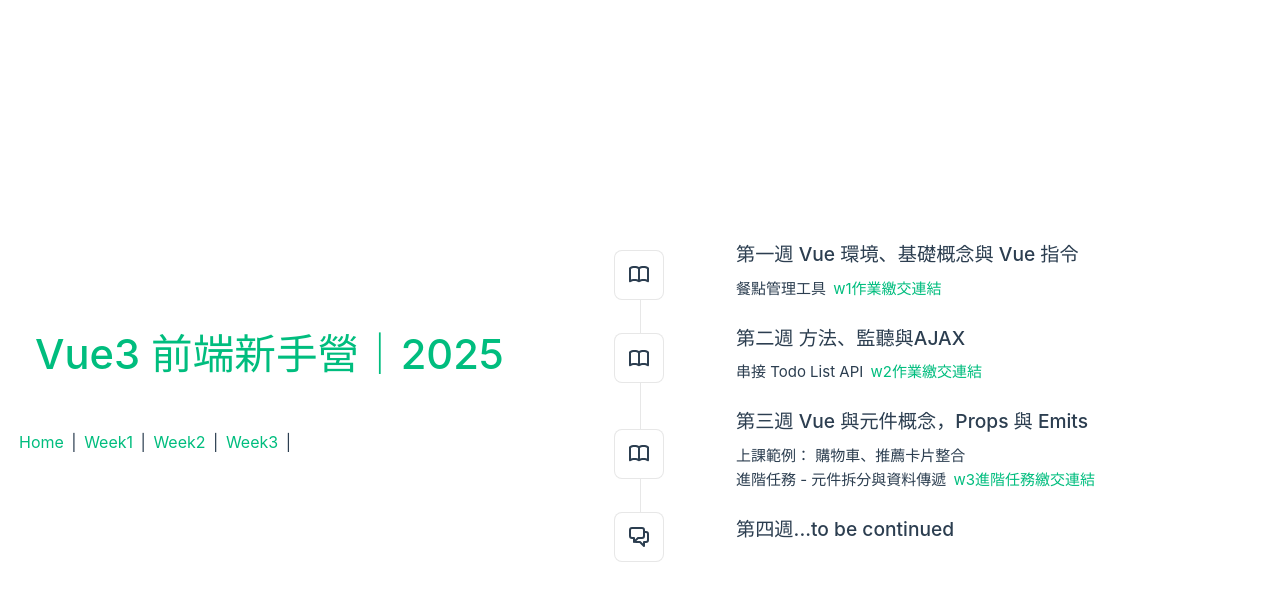
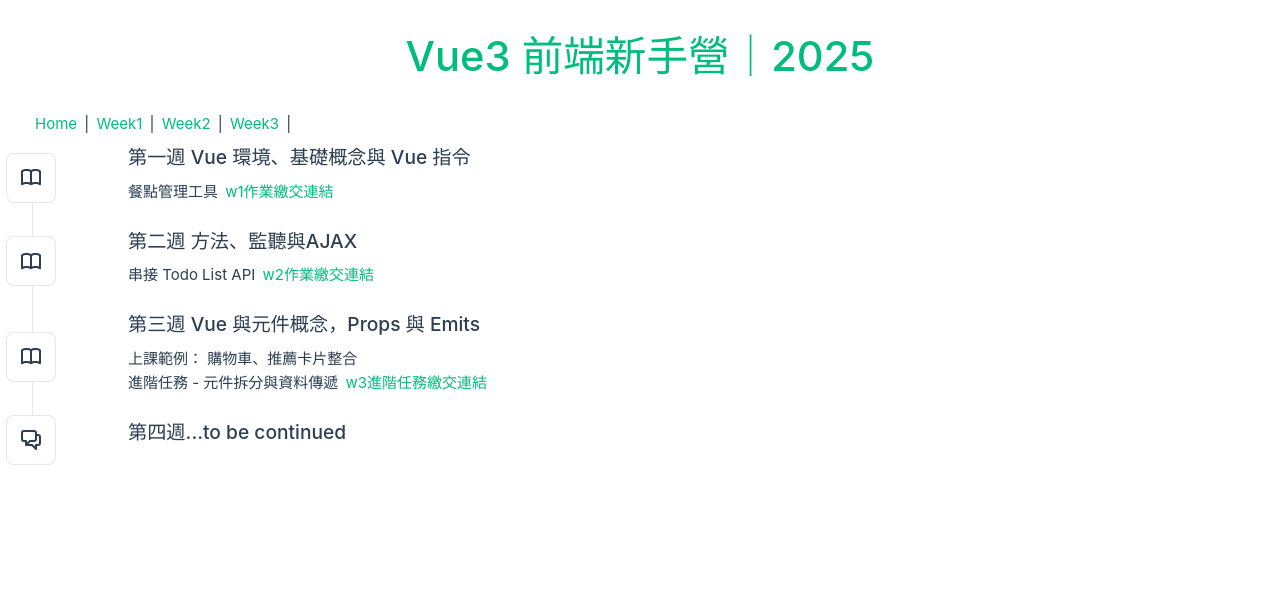
Before and after one commit to Mingx1994x/HS_Vue_practice, a Vue app: page / in a window 1280 px wide. Shown: the top 600 px of the page. Built offline with nearby package versions, Linux system fonts and the light colour scheme.

Commit message:
style: 調整 header 與 nav 的版面樣式 與 link 的狀態樣式

```diff
--- a/src/App.vue
+++ b/src/App.vue
@@ -29,75 +29,17 @@
 
 <template>
   <header>
-    <div class="wrapper">
-      <HelloWorld msg="Vue3 前端新手營｜2025" />
-      <NavLinks :routes="links" />
-    </div>
+    <HelloWorld msg="Vue3 前端新手營｜2025" />
   </header>
-
-  <RouterView />
+  <NavLinks :routes="links" mainNav />
+  <div class="container mx-auto">
+    <RouterView />
+  </div>
 </template>
 
 <style scoped>
 header {
   line-height: 1.5;
-  max-height: 100vh;
-}
-
-.logo {
-  display: block;
-  margin: 0 auto 2rem;
-}
-
-nav {
-  width: 100%;
-  font-size: 12px;
-  text-align: center;
-  margin-top: 2rem;
-}
-
-nav a.router-link-exact-active {
-  color: var(--color-text);
-}
-
-nav a.router-link-exact-active:hover {
-  background-color: transparent;
-}
-
-nav a {
-  display: inline-block;
-  padding: 0 1rem;
-  border-left: 1px solid var(--color-border);
-}
-
-nav a:first-of-type {
-  border: 0;
-}
-
-@media (min-width: 1024px) {
-  header {
-    display: flex;
-    place-items: center;
-    padding-right: calc(var(--section-gap) / 2);
-  }
-
-  .logo {
-    margin: 0 2rem 0 0;
-  }
-
-  header .wrapper {
-    display: flex;
-    place-items: flex-start;
-    flex-wrap: wrap;
-  }
-
-  nav {
-    text-align: left;
-    margin-left: -1rem;
-    font-size: 1rem;
-
-    padding: 1rem 0;
-    margin-top: 1rem;
-  }
+  height: 80px;
 }
 </style>
--- a/src/assets/main.css
+++ b/src/assets/main.css
@@ -12,26 +12,22 @@
 a,
 .green {
   text-decoration: none;
-  color: hsla(160, 100%, 37%, 1);
+  color: var(--color-primary-500);
   transition: 0.4s;
   padding: 3px;
 }
 
 @media (hover: hover) {
   a:hover {
-    background-color: hsla(160, 100%, 37%, 0.2);
+    /* background-color: ; */
+    box-shadow: 0 6px 15px var(--color-secondary-300);
   }
 }
 
-@media (min-width: 1024px) {
-  body {
-    display: flex;
-    place-items: center;
-  }
-
-  #app {
-    display: grid;
-    grid-template-columns: 1fr 1fr;
-    padding: 0 2rem;
-  }
-}
+/* .wrap {
+  display: flex;
+  flex-direction: column;
+  justify-content: center;
+  align-items: center;
+  min-height: 100vh;
+} */
--- a/src/assets/style/tailwind.css
+++ b/src/assets/style/tailwind.css
@@ -4,6 +4,7 @@
 @theme {
   --color-primary-500: hsla(160, 100%, 37%, 1);
   --color-primary-900: hsla(160, 100%, 37%, 0.6);
+  --color-secondary-300: hsla(170, 100%, 40%, 0.35);
 }
 
 @layer components {
--- a/src/components/HelloWorld.vue
+++ b/src/components/HelloWorld.vue
@@ -21,19 +21,7 @@
   top: -10px;
 }
 
-h3 {
-  font-size: 1.2rem;
-}
-
-.greetings h1,
-.greetings h3 {
+.greetings h1 {
   text-align: center;
 }
-
-@media (min-width: 1024px) {
-  .greetings h1,
-  .greetings h3 {
-    text-align: left;
-  }
-}
 </style>
```
